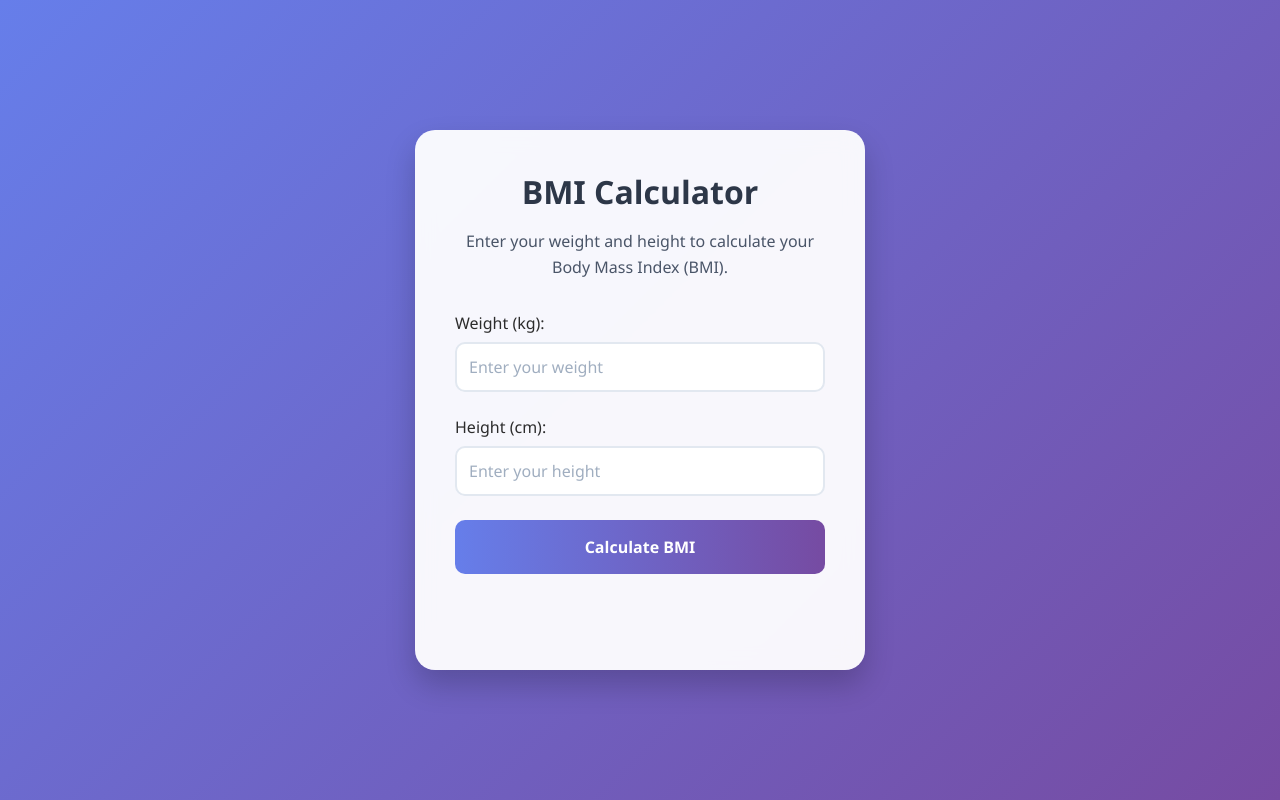
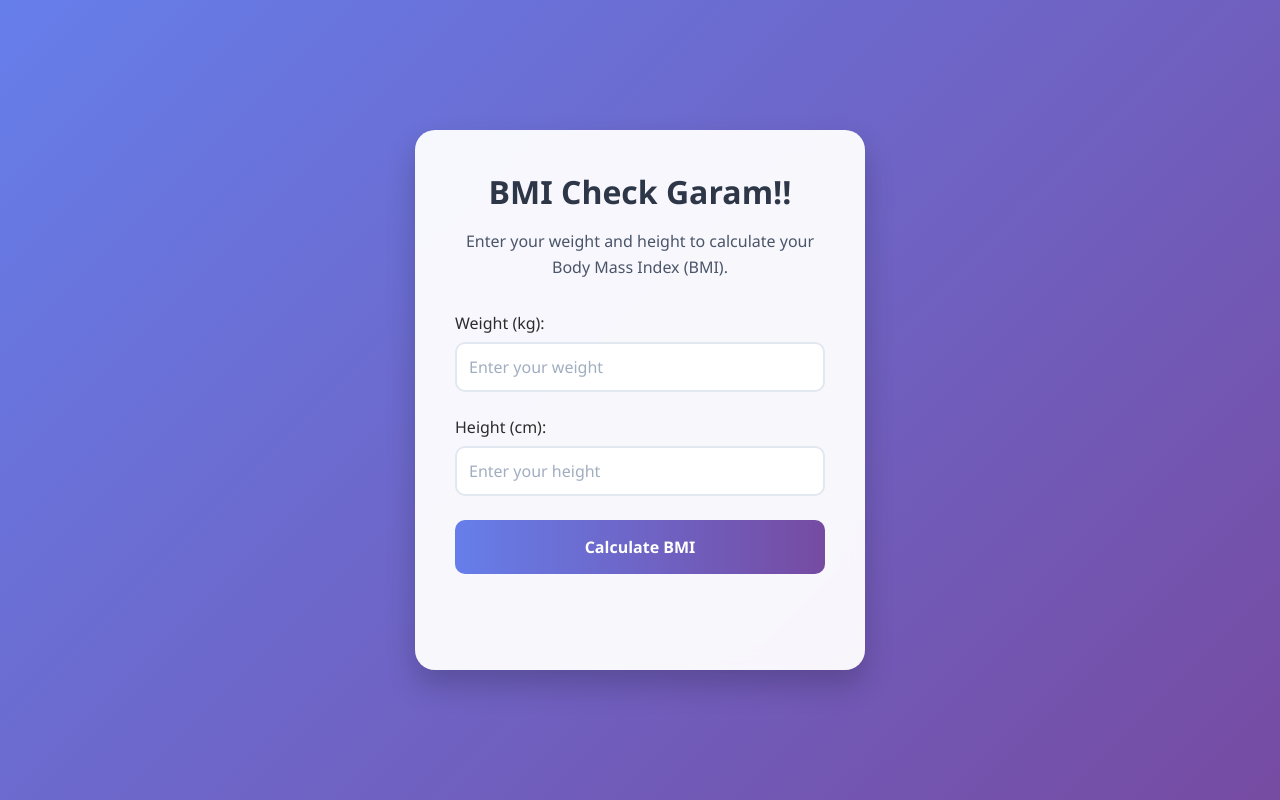
Before and after one commit to Suneel-bohara/Practice-Project, a plain HTML site: page index.html in a window 1280 px wide. Drawn offline with Linux system fonts and the light colour scheme.

Commit message:
Update index.html

```diff
--- a/index.html
+++ b/index.html
@@ -9,7 +9,7 @@
 <body>
 
     <div class="container">
-        <h1>BMI Calculator</h1>
+        <h1>BMI Check Garam!!</h1>
         <p>Enter your weight and height to calculate your Body Mass Index (BMI).</p>
 
         <div class="input-group">
```
